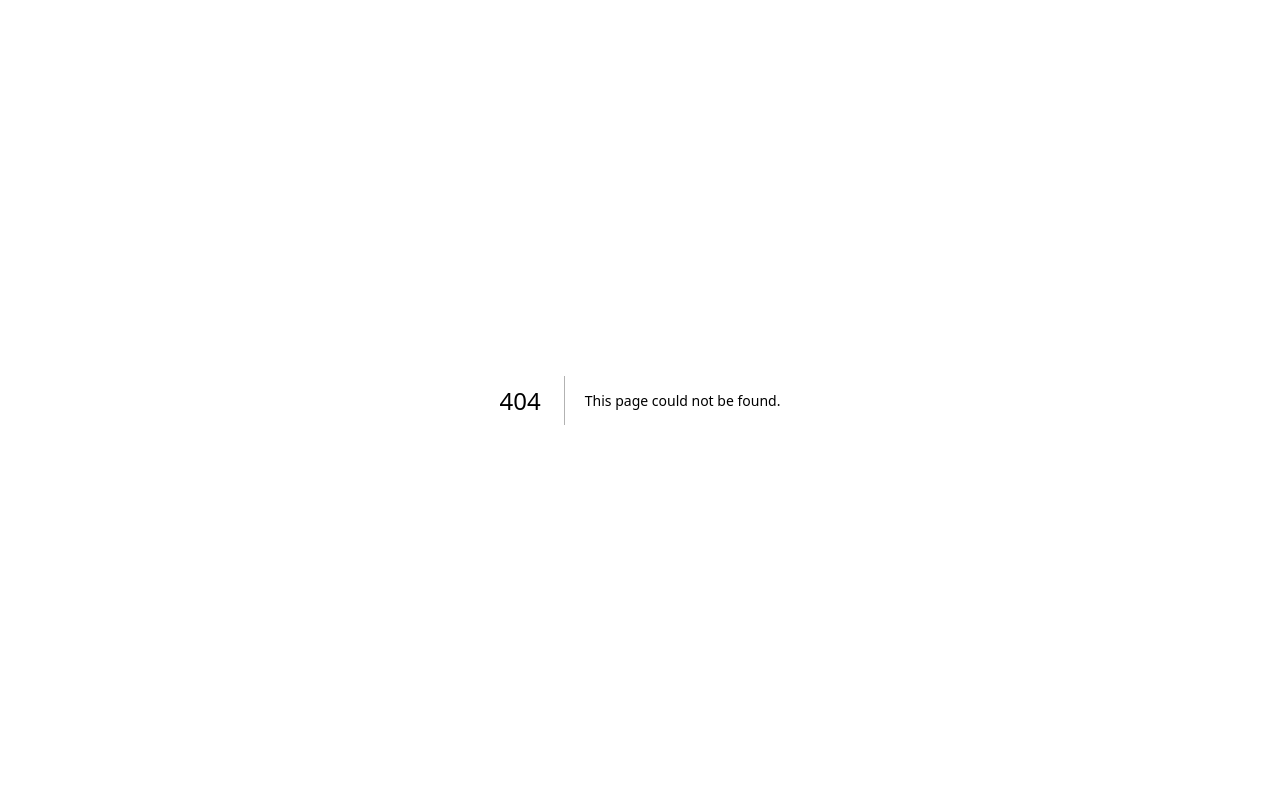
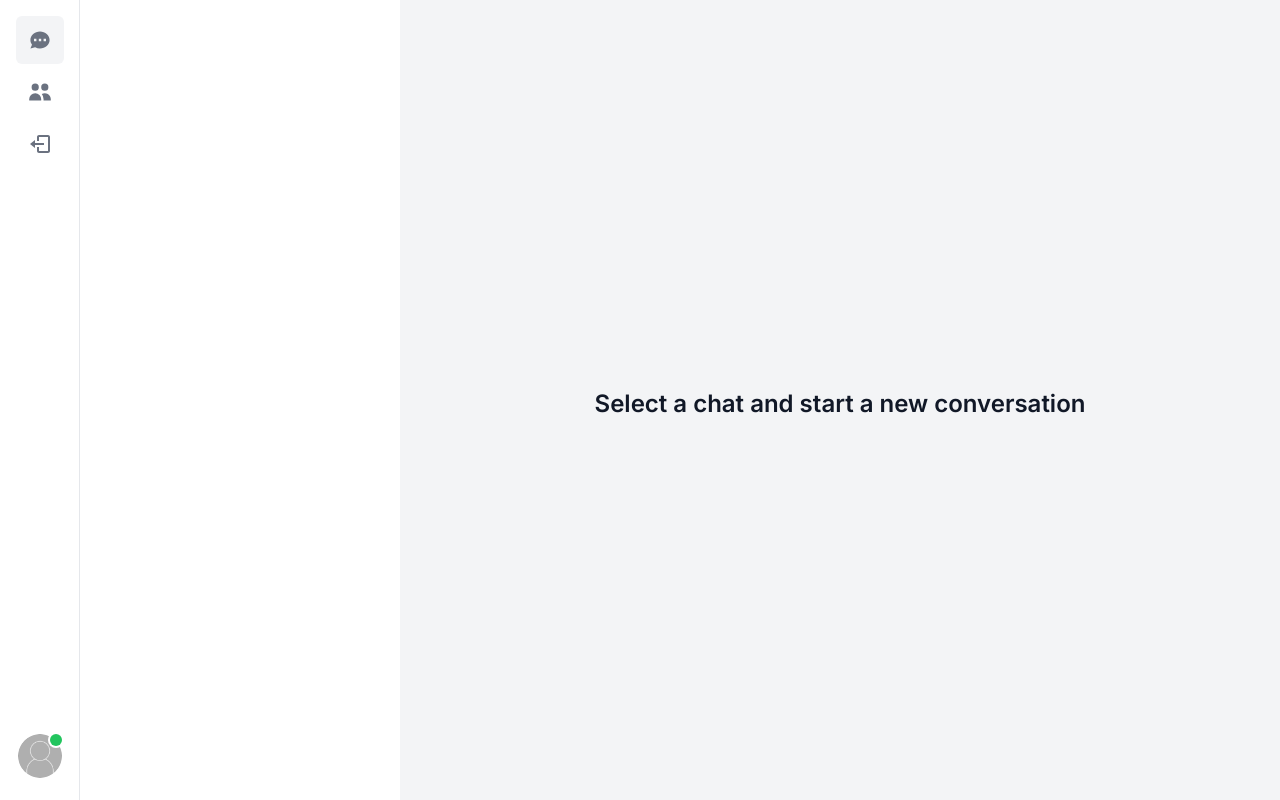
Before and after one commit to farhanakhtar24/talkitive, a Next.js app: page /conversations in a window 1280 px wide. Before the commit this address had no page. Built offline with nearby package versions, Linux system fonts and the light colour scheme; no server answers.

Commit message:
Refactor variable names for clarity and consistency

```diff
--- /dev/null
+++ b/app/conversations/layout.tsx
@@ -0,0 +1,13 @@
+import SideBar from "../components/SideBar/SideBar";
+
+export default async function ConversationsLayout({
+  children,
+}: {
+  children: React.ReactNode;
+}) {
+  return (
+    <SideBar>
+      <div className="h-full">{children}</div>
+    </SideBar>
+  );
+}
--- /dev/null
+++ b/app/conversations/page.tsx
@@ -0,0 +1,19 @@
+"use client";
+
+import clsx from "clsx";
+import useConversation from "../hooks/useConversation";
+import EmptyState from "../components/EmptyState";
+
+const Home = () => {
+  const { isOpen } = useConversation();
+
+  return (
+    <div
+      className={clsx("h-full lg:block lg:pl-80", isOpen ? "block" : "hidden")}
+    >
+      <EmptyState />
+    </div>
+  );
+};
+
+export default Home;
```
